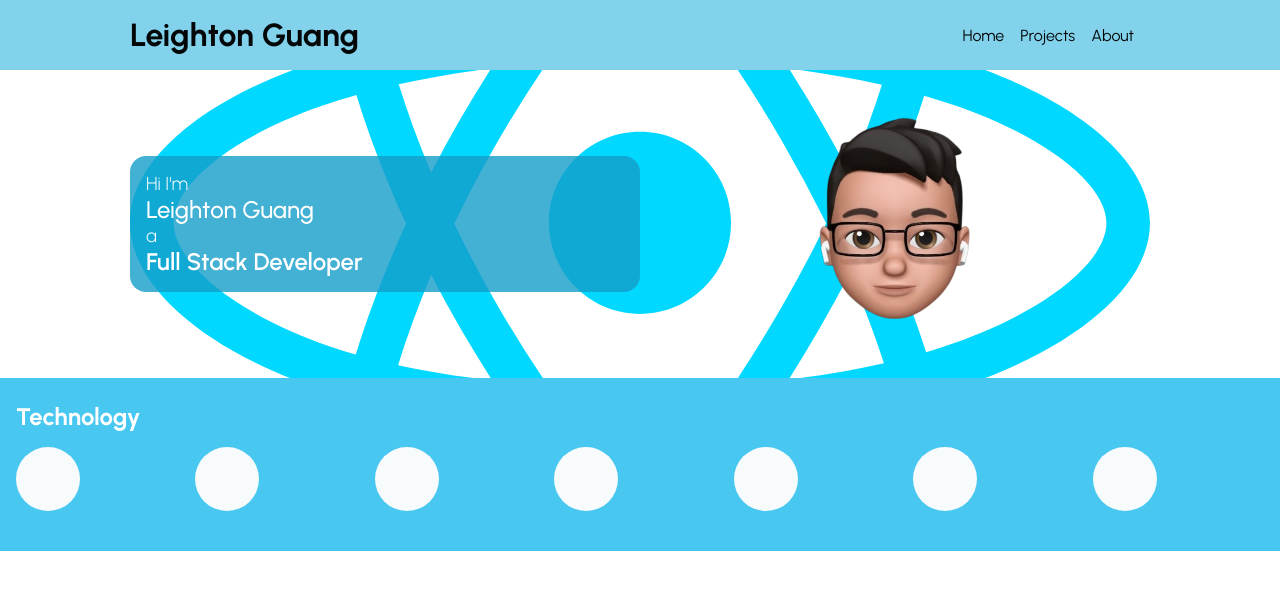
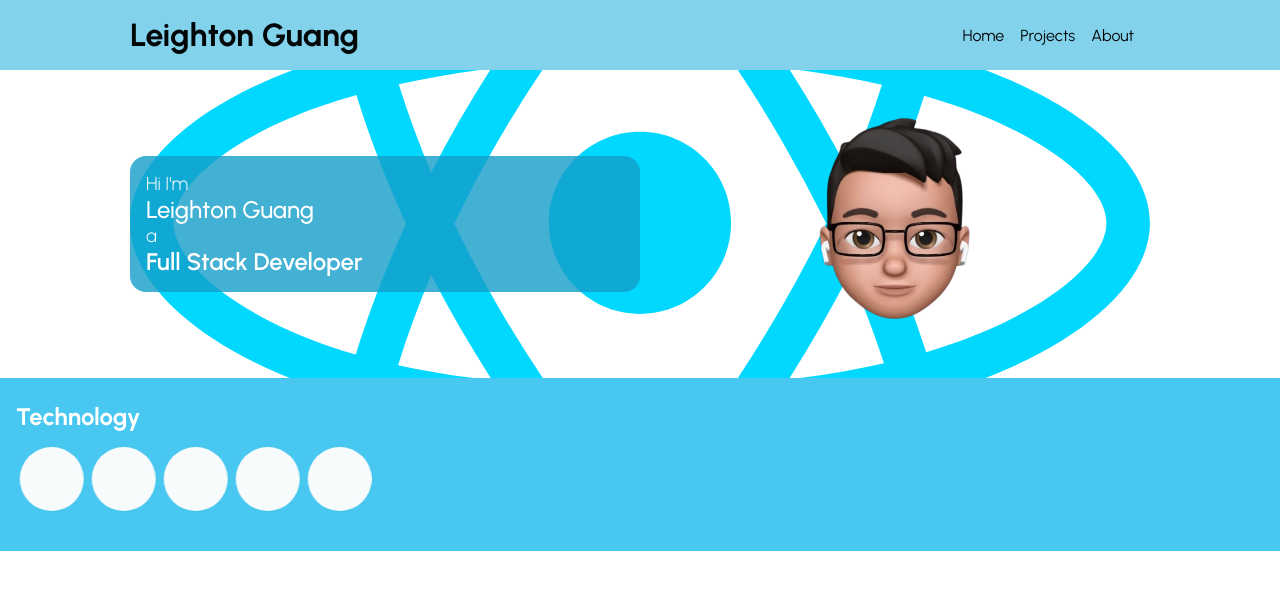
Before and after one commit to LeightonGuang/LeightonGuang, a React (Vite) app: page / in a window 1280 px wide. Shown: the top 590 px of the page. Built offline with nearby package versions, Linux system fonts and the light colour scheme.

Commit message:
feat: add scrolling animation

```diff
--- a/src/components/Technology/Technology.scss
+++ b/src/components/Technology/Technology.scss
@@ -9,14 +9,32 @@
     padding: $mobile-spacing-top 0;
   }
 
+  &__title {
+    font-weight: 500;
+    letter-spacing: 1px;
+  }
+
   &__scroll {
     margin: 1rem 0;
+    width: 100%;
+    overflow-x: auto;
   }
 
   &__list {
-    display: grid;
-    grid-auto-flow: column;
+    display: inline-flex;
+    width: fit-content;
+    height: 100%;
     gap: 0.5rem;
-    overflow-x: auto;
+    white-space: nowrap;
+    animation: scrollLogo 10s linear infinite;
   }
 }
+
+@keyframes scrollLogo {
+  from {
+    transform: translateX(0%);
+  }
+  to {
+    transform: translateX(calc(-50% - 0.5rem));
+  }
+}
```
